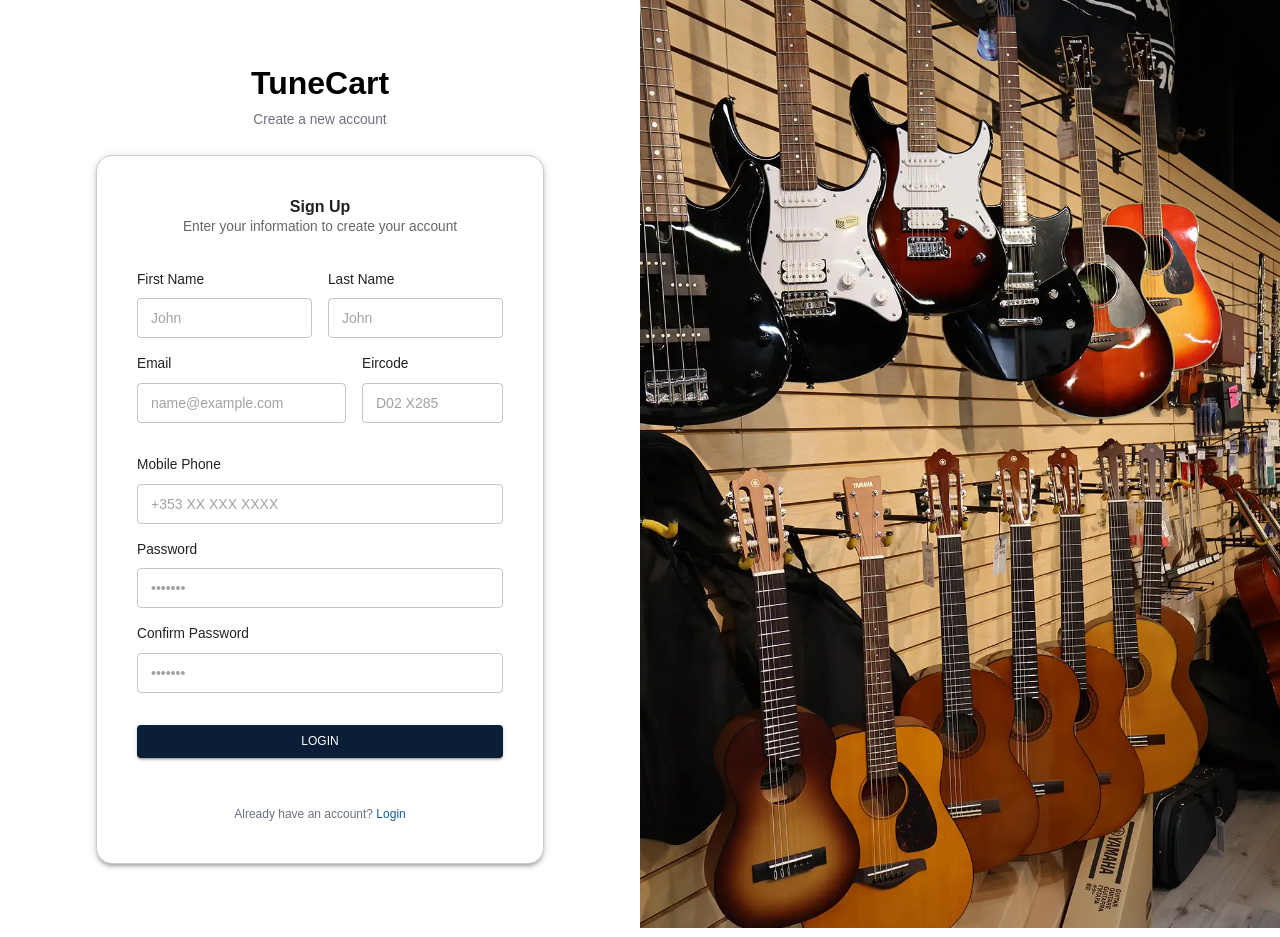
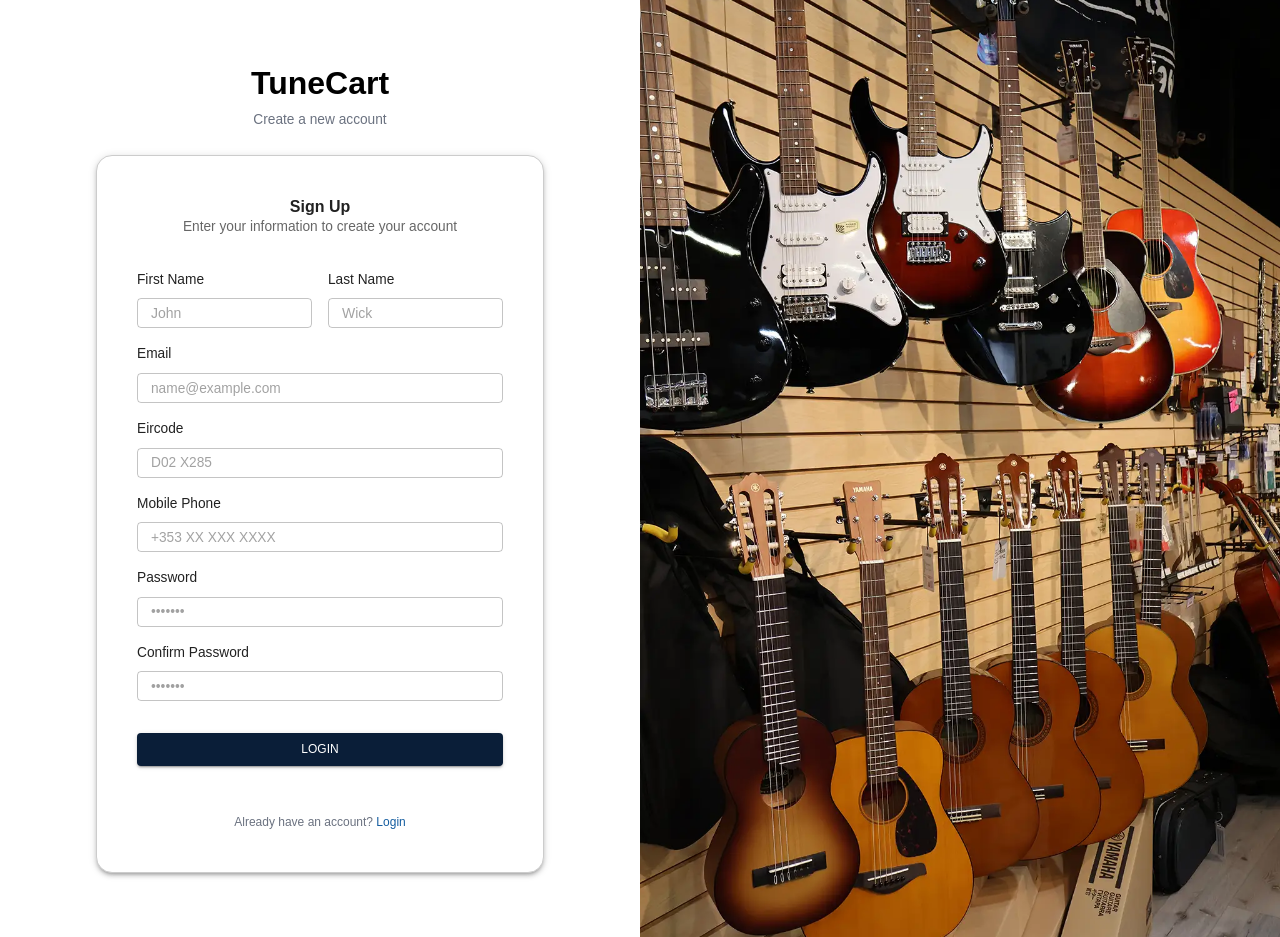
Before and after one commit to DilushaSF/Web-Projet-FE, a React (Vite) app: page /auth/register in a window 1280 px wide. Built offline with nearby package versions, Linux system fonts and the light colour scheme.

Commit message:
UI Fixes - 22/07

```diff
--- a/src/pages/auth/register/register.tsx
+++ b/src/pages/auth/register/register.tsx
@@ -22,8 +22,13 @@ const bgImageStyle = {
 };
 
 const Login = () => {
+  const [firstName, setFirstName] = useState<string>("");
+  const [lastName, setLastName] = useState<string>("");
   const [mobilePhone, setMobilePhone] = useState<string>("");
   const [password, setPassword] = useState<string>("");
+  const [confirmPassword, setConfirmPassword] = useState<string>("");
+  const [eircode, setEircode] = useState<string>("");
+  const [email, setEmail] = useState<string>("");
   const navigate = useNavigate();
   const [error, setError] = useState(null);
   const [isLoading, setIsLoading] = useState<boolean>(false);
@@ -102,10 +107,10 @@ const Login = () => {
                       id="firstName"
                       type="text"
                       placeholder="John"
-                      value={mobilePhone}
+                      value={firstName}
                       onChange={(e) => {
                         setError(null);
-                        setMobilePhone(e.target.value);
+                        setFirstName(e.target.value);
                       }}
                       fullWidth
                       required
@@ -113,7 +118,7 @@ const Login = () => {
                       size="small"
                       InputProps={{
                         sx: {
-                          height: 40,
+                          height: 30,
                           fontSize: "0.875rem",
                         },
                       }}
@@ -131,11 +136,11 @@ const Login = () => {
                     <TextField
                       id="lastName"
                       type="text"
-                      placeholder="John"
-                      value={mobilePhone}
+                      placeholder="Wick"
+                      value={lastName}
                       onChange={(e) => {
                         setError(null);
-                        setMobilePhone(e.target.value);
+                        setLastName(e.target.value);
                       }}
                       fullWidth
                       required
@@ -143,7 +148,7 @@ const Login = () => {
                       size="small"
                       InputProps={{
                         sx: {
-                          height: 40,
+                          height: 30,
                           fontSize: "0.875rem",
                         },
                       }}
@@ -151,12 +156,6 @@ const Login = () => {
                   </Box>
                 </Box>
 
-                <Box
-                  sx={{
-                    display: "flex",
-                    gap: 2,
-                    marginBottom: 2,
-                  }}>
                 {/* email */}
                 <Box sx={{marginBottom: 2}}>
                   <Typography
@@ -169,10 +168,10 @@ const Login = () => {
                     id="email"
                     type="text"
                     placeholder="name@example.com"
-                      value={mobilePhone}
+                    value={email}
                     onChange={(e) => {
                       setError(null);
-                        setMobilePhone(e.target.value);
+                      setEmail(e.target.value);
                     }}
                     fullWidth
                     required
@@ -180,15 +179,14 @@ const Login = () => {
                     size="small"
                     InputProps={{
                       sx: {
-                          height: 40,
-                          fontSize: "0.875rem",
+                        height: 30,
                       },
                     }}
                   />
                 </Box>
 
                 {/* eircode */}
-                  <Box sx={{flex: 1}}>
+                <Box sx={{flex: 1, marginBottom: 2}}>
                   <Typography
                     component="label"
                     htmlFor="eircode"
@@ -199,10 +197,10 @@ const Login = () => {
                     id="eircode"
                     type="text"
                     placeholder="D02 X285"
-                      value={mobilePhone}
+                    value={eircode}
                     onChange={(e) => {
                       setError(null);
-                        setMobilePhone(e.target.value);
+                      setEircode(e.target.value);
                     }}
                     fullWidth
                     required
@@ -210,15 +208,13 @@ const Login = () => {
                     size="small"
                     InputProps={{
                       sx: {
-                          height: 40,
-                          fontSize: "0.875rem",
+                        height: 30,
                       },
                     }}
                   />
                 </Box>
-                </Box>
 
-                {/* eircode */}
+                {/* mobilePhone */}
                 <Box sx={{marginBottom: 2}}>
                   <Typography
                     component="label"
@@ -241,8 +237,7 @@ const Login = () => {
                     size="small"
                     InputProps={{
                       sx: {
-                        height: 40,
-                        fontSize: "0.875rem",
+                        height: 30,
                       },
                     }}
                   />
@@ -271,8 +266,7 @@ const Login = () => {
                     size="small"
                     InputProps={{
                       sx: {
-                        height: 40,
-                        fontSize: "0.875rem",
+                        height: 30,
                       },
                     }}
                   />
@@ -290,10 +284,10 @@ const Login = () => {
                     id="confirmPassword"
                     type="password"
                     placeholder="•••••••"
-                    value={password}
+                    value={confirmPassword}
                     onChange={(e) => {
                       setError(null);
-                      setPassword(e.target.value);
+                      setConfirmPassword(e.target.value);
                     }}
                     fullWidth
                     required
@@ -301,8 +295,7 @@ const Login = () => {
                     size="small"
                     InputProps={{
                       sx: {
-                        height: 40,
-                        fontSize: "0.875rem",
+                        height: 30,
                       },
                     }}
                   />
```
Lines whose indentation alone changed are shown as unchanged.
